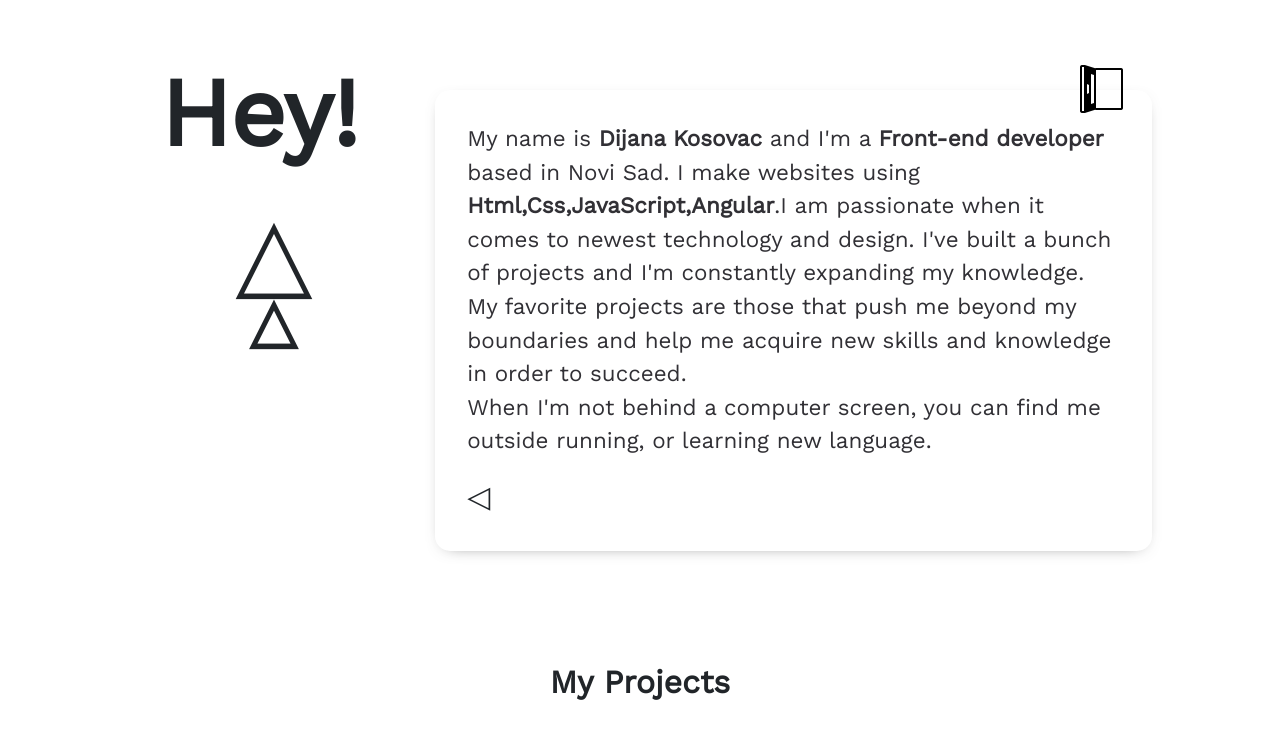
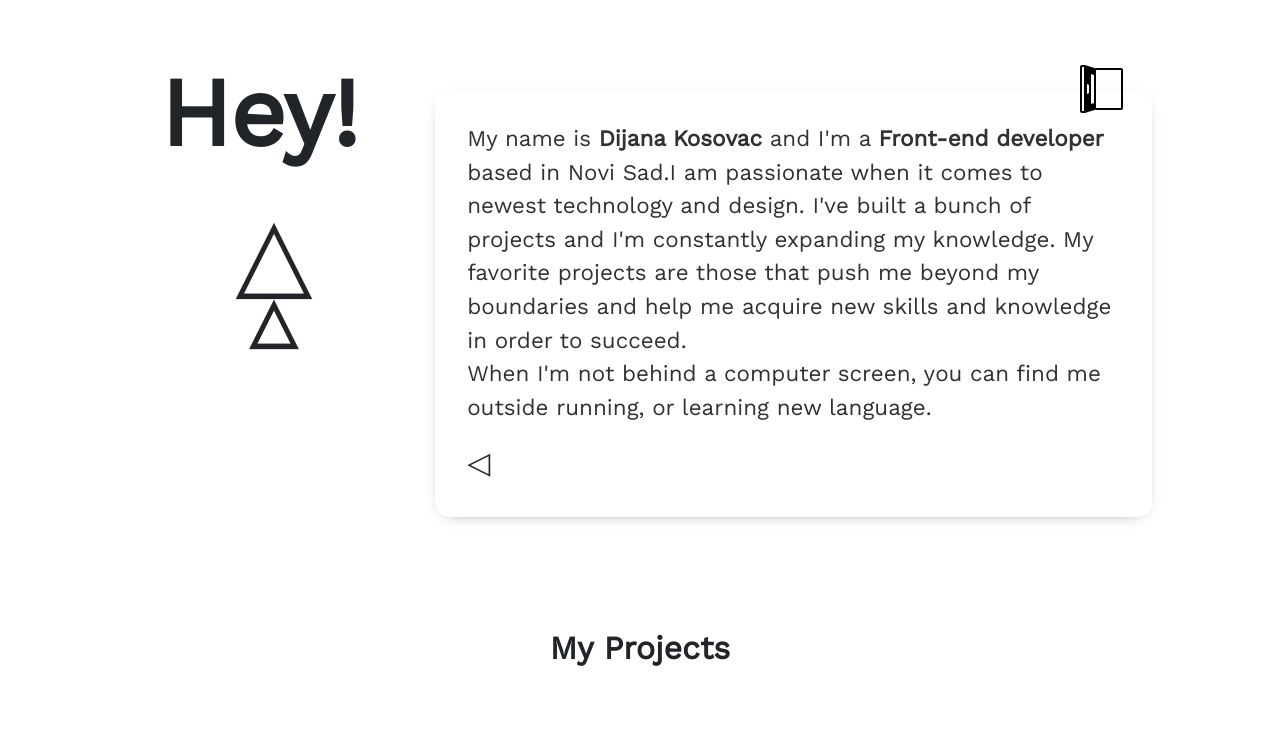
Before and after one commit to DijanaKosovac/Portfolio, a plain HTML site: page index.html in a window 1280 px wide. Shown: the part 840-1569 px from the top of the page. Drawn offline with nearby package versions, Linux system fonts and the light colour scheme.

Commit message:
Minor fixes

```diff
--- a/index.html
+++ b/index.html
@@ -42,8 +42,7 @@
             <div class="icon-img">
                 <img src="assets/images/icons8-laptop-50.png" alt="laptop">
             </div>
-            <p>My name is <b> Dijana Kosovac </b> and I'm a <b>Front-end developer </b> based in Novi Sad. I make
-                websites using <b>Html,Css,JavaScript,Angular</b>.I am
+            <p>My name is <b> Dijana Kosovac </b> and I'm a <b>Front-end developer </b> based in Novi Sad.I am
                 passionate
                 when it comes to newest technology and design. I've built a bunch of projects and I'm constantly
                 expanding my
```
